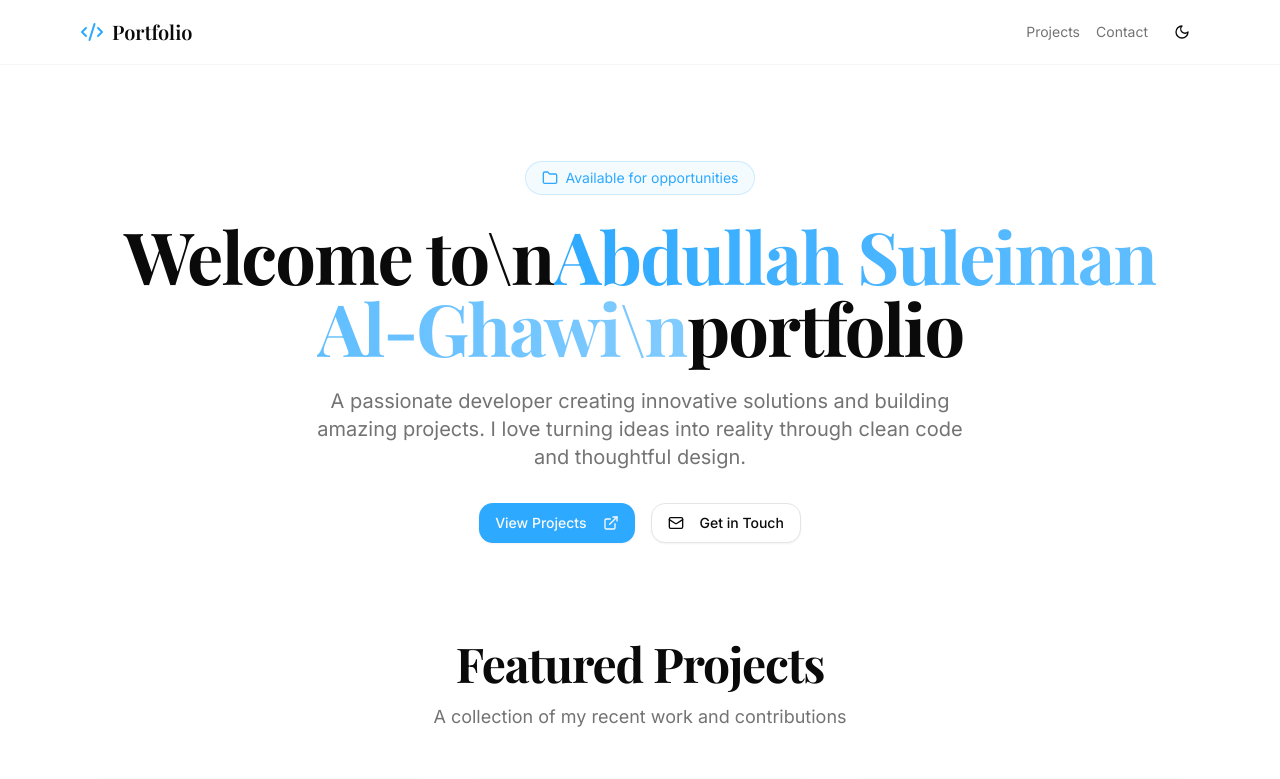
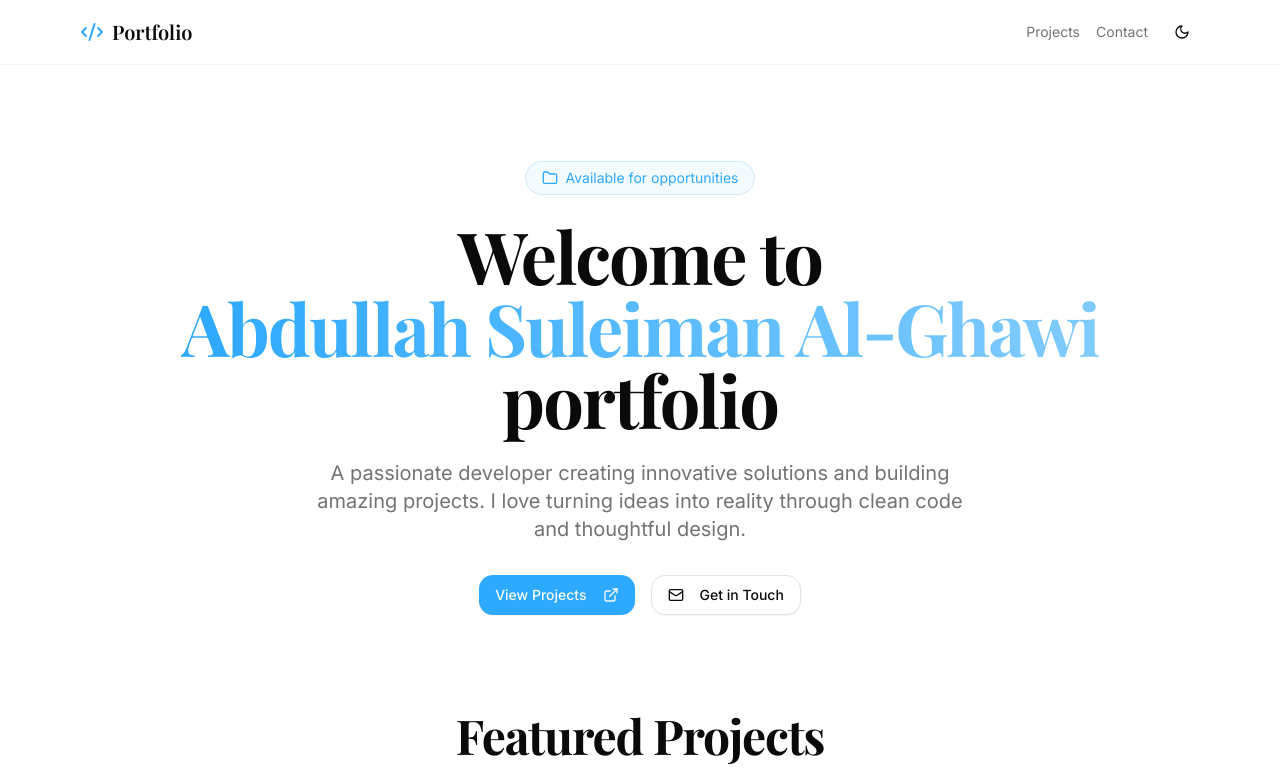
Before and after one commit to iM5LB/iM5LB.github.io, a React (Vite) app: page / in a window 1280 px wide. Shown: the top 779 px of the page. Built offline with nearby package versions, Linux system fonts and the light colour scheme; a web font is replaced by a local one.

Commit message:
Full Custom Discord Rich Presence Plugin Uploaded

```diff
--- a/src/App.tsx
+++ b/src/App.tsx
@@ -102,10 +102,12 @@ export default function Home() {
           </div>
 
           <h1 className="mb-6 font-serif text-5xl font-bold tracking-tight sm:text-6xl md:text-7xl">
-            Welcome to\n
+            Welcome to
+            <br />
             <span className="bg-gradient-to-r from-primary via-primary/80 to-primary/60 bg-clip-text text-transparent">
-            Abdullah Suleiman Al-Ghawi\n
+              Abdullah Suleiman Al-Ghawi
             </span>
+            <br />
             portfolio
           </h1>
 
```
